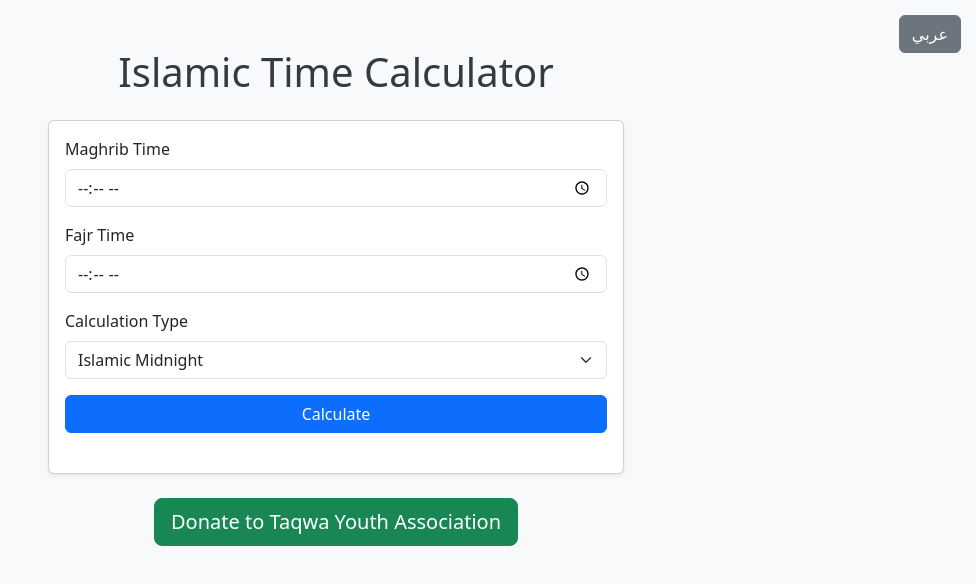
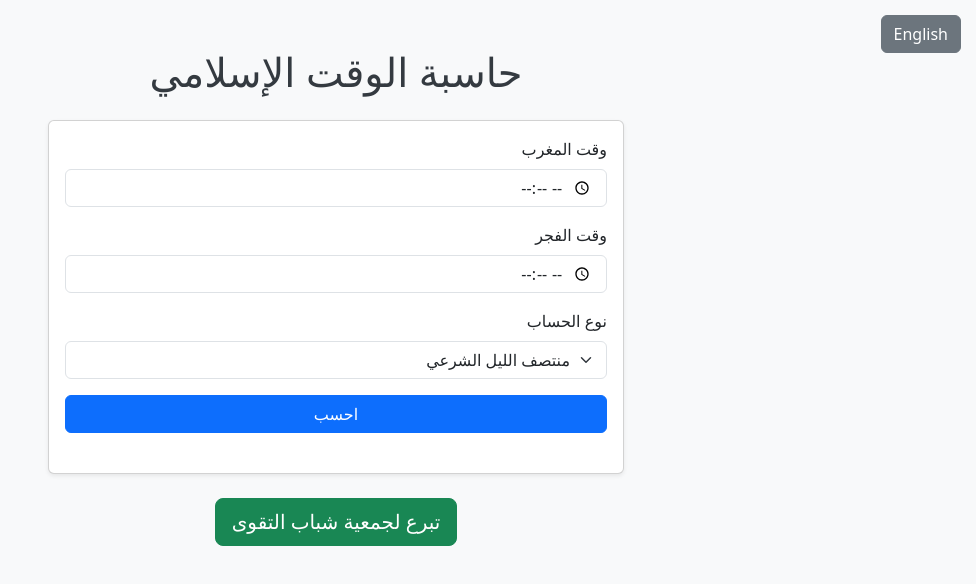
Before and after one commit to adamcod3/timecalc, a plain HTML site: page index.html in a window 1280 px wide. Shown: the whole page, without its empty margins (304-1280 px from the left). Drawn offline with nearby package versions, Linux system fonts and the light colour scheme.

Commit message:
Update index.html

```diff
--- a/index.html
+++ b/index.html
@@ -1,8 +1,8 @@
 <!DOCTYPE html>
-<html lang="en">
+<html lang="ar">
 <head>
     <meta charset="UTF-8">
-    <title>Islamic Time Calculator</title>
+    <title>حاسبة الوقت الإسلامي</title>
     <meta name="viewport" content="width=device-width, initial-scale=1">
     <!-- Bootstrap CSS (for modern styling and responsiveness) -->
     <link href="https://cdn.jsdelivr.net/npm/bootstrap@5.3.0/dist/css/bootstrap.min.css" rel="stylesheet">
@@ -39,30 +39,30 @@
 <body>
     <!-- Language Switch Button -->
     <div class="language-switch">
-        <button id="languageToggle" class="btn btn-secondary">عربي</button>
+        <button id="languageToggle" class="btn btn-secondary">English</button>
     </div>
     <div class="container my-5">
-        <h1 class="text-center mb-4" id="appTitle">Islamic Time Calculator</h1>
+        <h1 class="text-center mb-4" id="appTitle">حاسبة الوقت الإسلامي</h1>
         <div class="card shadow-sm">
             <div class="card-body">
                 <!-- Input Form -->
                 <form id="timeForm">
                     <div class="mb-3">
-                        <label for="maghribTime" class="form-label" id="maghribLabel">Maghrib Time</label>
+                        <label for="maghribTime" class="form-label" id="maghribLabel">وقت المغرب</label>
                         <input type="time" class="form-control" id="maghribTime" required>
                     </div>
                     <div class="mb-3">
-                        <label for="fajrTime" class="form-label" id="fajrLabel">Fajr Time</label>
+                        <label for="fajrTime" class="form-label" id="fajrLabel">وقت الفجر</label>
                         <input type="time" class="form-control" id="fajrTime" required>
                     </div>
                     <div class="mb-3">
-                        <label class="form-label" id="calculationLabel">Calculation Type</label>
+                        <label class="form-label" id="calculationLabel">نوع الحساب</label>
                         <select class="form-select" id="calculationType">
-                            <option value="midnight">Islamic Midnight</option>
-                            <option value="lastThird">Start of Last Third of the Night</option>
+                            <option value="midnight">منتصف الليل الشرعي</option>
+                            <option value="lastThird">بداية الثلث الأخير من الليل</option>
                         </select>
                     </div>
-                    <button type="submit" class="btn btn-primary w-100" id="calculateButton">Calculate</button>
+                    <button type="submit" class="btn btn-primary w-100" id="calculateButton">احسب</button>
                 </form>
                 <!-- Result Display -->
                 <div class="mt-4">
@@ -72,9 +72,28 @@
         </div>
         <!-- Donate Button -->
         <div class="text-center mt-4">
-            <a id="donateButton" href="https://buymeacoffee.com/alathari" class="btn btn-success btn-lg">Donate to Taqwa Youth Association</a>
+            <button id="donateButton" type="button" class="btn btn-success btn-lg" data-bs-toggle="modal" data-bs-target="#donationModal">تبرع لجمعية شباب التقوى</button>
         </div>
     </div>
+
+    <!-- Donation Details Modal -->
+    <div class="modal fade" id="donationModal" tabindex="-1" aria-labelledby="donationModalLabel" aria-hidden="true">
+        <div class="modal-dialog">
+            <div class="modal-content" id="donationModalContent">
+                <div class="modal-header">
+                    <h5 class="modal-title" id="donationModalLabel">تفاصيل التبرع</h5>
+                    <button type="button" class="btn-close" data-bs-dismiss="modal" aria-label="Close"></button>
+                </div>
+                <div class="modal-body" id="donationDetails">
+                    <!-- Donation details will be populated here -->
+                </div>
+                <div class="modal-footer">
+                    <button type="button" class="btn btn-secondary" data-bs-dismiss="modal" id="closeButton">إغلاق</button>
+                </div>
+            </div>
+        </div>
+    </div>
+
     <!-- Bootstrap JS (for interactivity, optional in this case) -->
     <script src="https://cdn.jsdelivr.net/npm/bootstrap@5.3.0/dist/js/bootstrap.bundle.min.js"></script>
     <!-- JavaScript Logic -->
@@ -95,7 +114,16 @@
                 resultLastThird: 'Last Third of the Night starts at: ',
                 alertEnterTimes: 'Please enter both Maghrib and Fajr times.',
                 languageButton: 'عربي',
-                donateButton: 'Donate to Taqwa Youth Association' // Added translation for donate button
+                donateButton: 'Donate to Taqwa Youth Association',
+                donationModalTitle: 'Donation Details',
+                // Bank details remain the same and are not translated
+                donationDetails: `
+اسم الجمعية: שבאב אל תקוא
+البنك: דיסקונט
+11 فرع البنك: 54 כפר סבא
+رقم الحساب: 205248367
+                `,
+                closeButton: 'Close'
             },
             ar: {
                 appTitle: 'حاسبة الوقت الإسلامي',
@@ -111,12 +139,21 @@
                 resultLastThird: 'يبدأ الثلث الأخير من الليل عند الساعة: ',
                 alertEnterTimes: 'يرجى إدخال وقتي المغرب والفجر.',
                 languageButton: 'English',
-                donateButton: 'تبرع لجمعية شباب التقوى' // Added translation for donate button
+                donateButton: 'تبرع لجمعية شباب التقوى',
+                donationModalTitle: 'تفاصيل التبرع',
+                // Bank details remain the same and are not translated
+                donationDetails: `
+اسم الجمعية: שבאב אל תקוא
+البنك: דיסקונט
+11 فرع البنك: 54 כפר סבא
+رقم الحساب: 205248367
+                `,
+                closeButton: 'إغلاق'
             }
         };
 
-        // Set default language to English
-        let currentLanguage = 'en';
+        // Set default language to Arabic
+        let currentLanguage = 'ar';
 
         // Function to update the text content based on the selected language
         function updateLanguageTexts() {
@@ -128,20 +165,27 @@
             document.getElementById('calculationLabel').innerText = t.calculationLabel;
             document.getElementById('calculateButton').innerText = t.calculateButton;
             document.getElementById('languageToggle').innerText = t.languageButton;
-            document.getElementById('donateButton').innerText = t.donateButton; // Update donate button text
+            document.getElementById('donateButton').innerText = t.donateButton;
 
             // Update calculation type options
             const calculationType = document.getElementById('calculationType');
             calculationType.options[0].text = t.calculationOptions.midnight;
             calculationType.options[1].text = t.calculationOptions.lastThird;
 
+            // Update donation modal texts
+            document.getElementById('donationModalLabel').innerText = t.donationModalTitle;
+            document.getElementById('donationDetails').innerText = t.donationDetails;
+            document.getElementById('closeButton').innerText = t.closeButton;
+
             // Adjust text direction for Arabic
             if (currentLanguage === 'ar') {
                 document.documentElement.setAttribute('lang', 'ar');
                 document.body.setAttribute('dir', 'rtl');
+                document.getElementById('donationModalContent').setAttribute('dir', 'rtl');
             } else {
                 document.documentElement.setAttribute('lang', 'en');
                 document.body.setAttribute('dir', 'ltr');
+                document.getElementById('donationModalContent').setAttribute('dir', 'ltr');
             }
 
             // Clear result on language change
@@ -211,12 +255,6 @@
             const date = new Date();
             date.setHours(hours, minutes, 0, 0);
 
-            // Ensure dates are consistent
-            if (date < new Date()) {
-                // If the time has already passed today, set it for tomorrow
-                date.setDate(date.getDate() + 1);
-            }
-
             return date;
         }
     </script>
```
